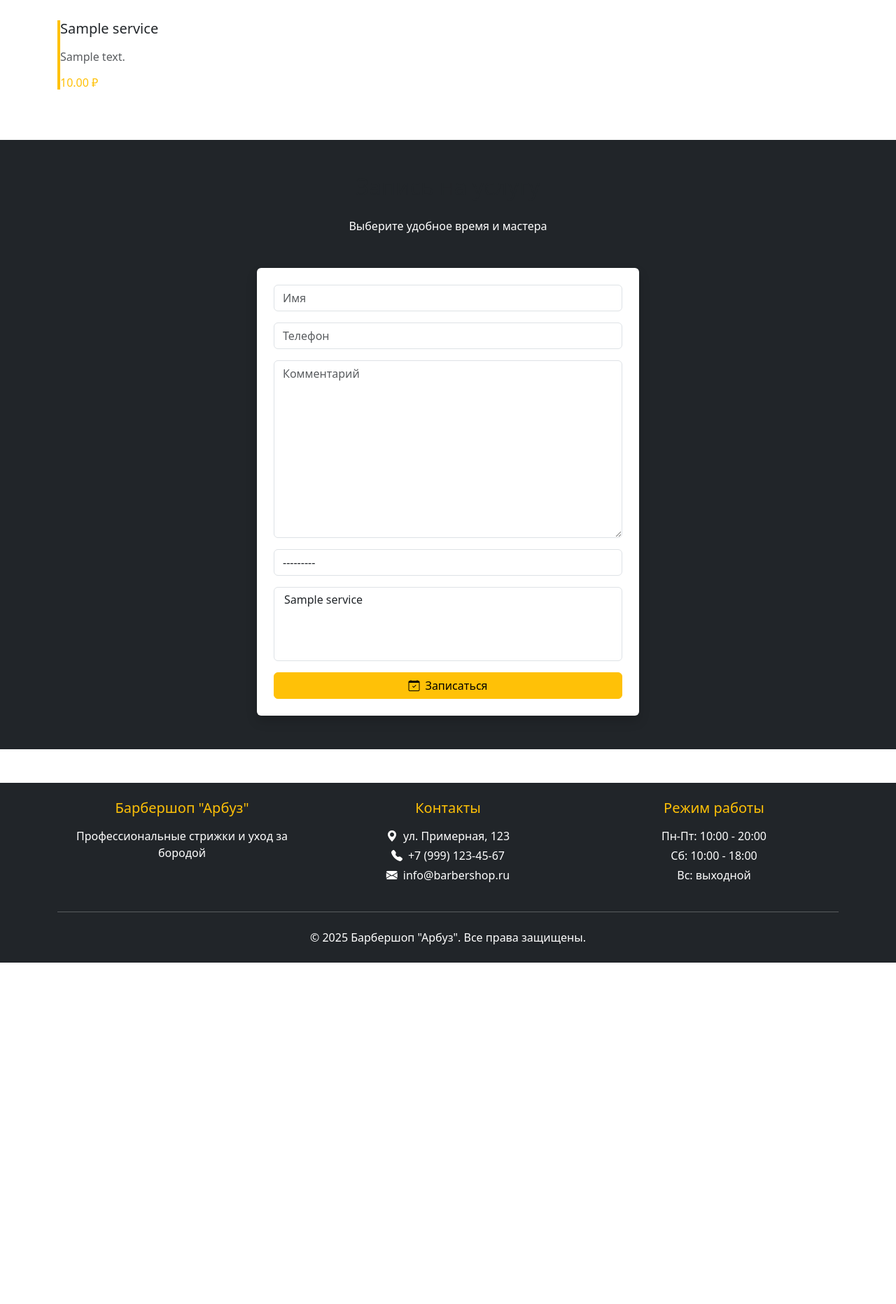
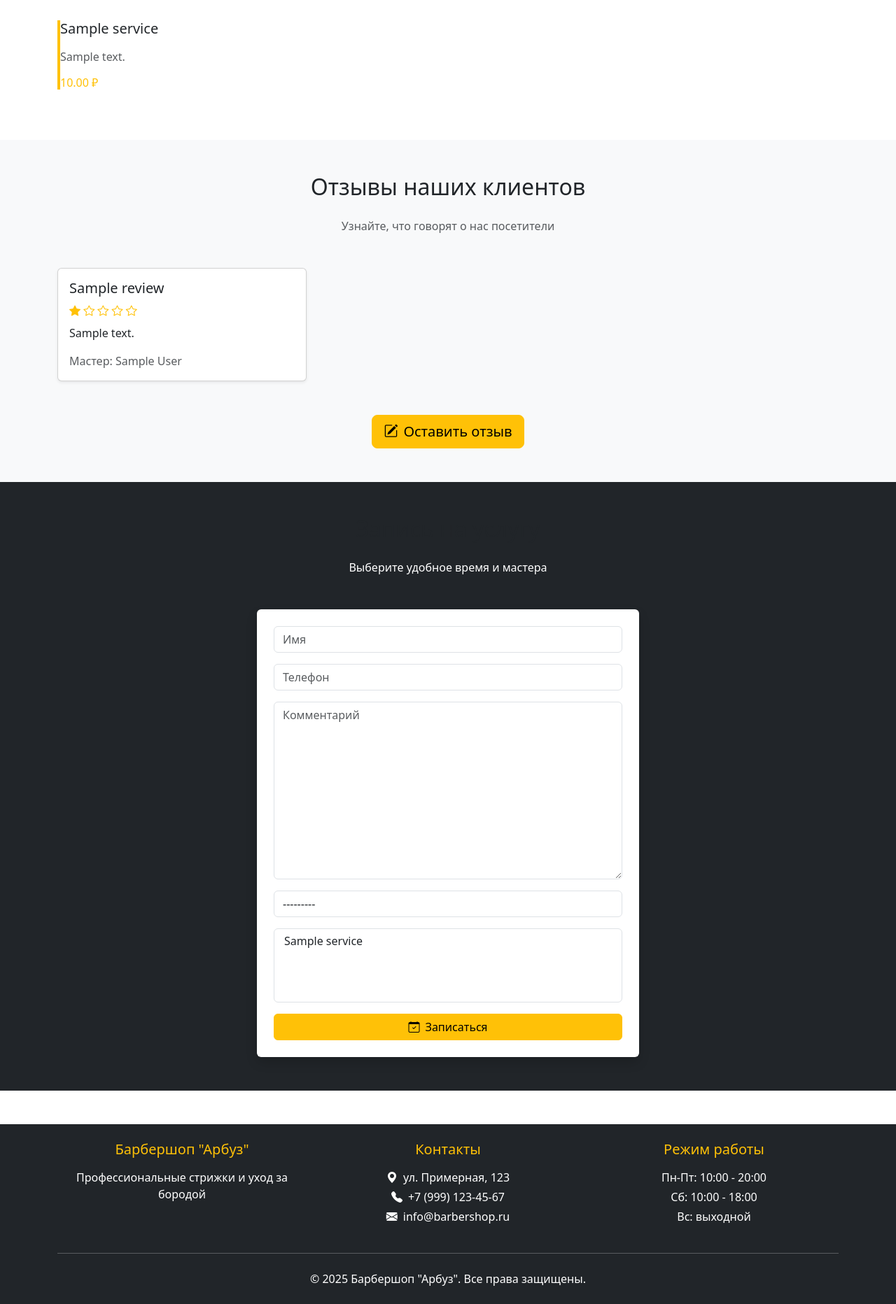
Before and after one commit to OlegVovchenko/Django_sing_up_for_services, a Django app: page / in a window 1280 px wide. Shown: the part 1696-3560 px from the top of the page at 70% size. Before the commit the page ends 3072 px from the top, so only its background shows below. Run offline with Django 5.2, Linux system fonts and the light colour scheme; tables that the repository leaves empty hold one stand-in row (values such as "Sample post"); grey boxes marked "Sample" are stand-in pictures.

Commit message:
reviews: отображаем отзывы на главной странице, возможность создать отзыв, также отзывы в меню сверху

```diff
--- a/core/templates/base.html
+++ b/core/templates/base.html
@@ -54,6 +54,9 @@
               </li>
               <li class="nav-item">
                 <a class="nav-link" href="/#services">Услуги</a>
+              </li>
+              <li class="nav-item">
+                <a class="nav-link" href="/#reviews">Отзывы</a>
               </li>
               <li class="nav-item">
                 <a
--- a/core/templates/main.html
+++ b/core/templates/main.html
@@ -80,6 +80,43 @@
     </div>
 </section>
 
+<!--Отзывы-->
+<section id="reviews" class="py-5 bg-light">
+    <div class="container">
+        <h2 class="text-center mb-4">Отзывы наших клиентов</h2>
+        <p class="text-center text-muted mb-5">Узнайте, что говорят о нас посетители</p>
+
+        <div class="row">
+            {% for review in reviews %}
+            <div class="col-md-4 mb-4">
+                <div class="card h-100 shadow-sm">
+                    <div class="card-body">
+                        <h5 class="card-title">{{ review.name }}</h5>
+                        <p class="text-warning mb-2">
+                            {% for i in "12345"|make_list %}
+                                {% if forloop.counter <= review.rating %}
+                                    <i class="bi bi-star-fill"></i>
+                                {% else %}
+                                    <i class="bi bi-star"></i>
+                                {% endif %}
+                            {% endfor %}
+                        </p>
+                        <p class="card-text">{{ review.text }}</p>
+                        <p class="text-muted mb-0">Мастер: {{ review.master }}</p>
+                    </div>
+                </div>
+            </div>
+            {% endfor %}
+        </div>
+
+        <div class="text-center mt-4">
+            <a href="{% url 'review_create' %}" class="btn btn-warning btn-lg">
+                <i class="bi bi-pencil-square me-2"></i>Оставить отзыв
+            </a>
+        </div>
+    </div>
+</section>
+
 <!--Форма записи-->
 <section id="orderForm" class="py-5 bg-dark text-white">
     <div class="container">
--- a/core/views.py
+++ b/core/views.py
@@ -1,7 +1,7 @@
 from django.views.generic import TemplateView, ListView
 from django.shortcuts import redirect
 from .forms import VisitForm, ReviewForm
-from .models import Master, Service, Visit
+from .models import Master, Service, Visit, Review
 from django.views.generic.edit import CreateView
 from django.db.models import Q
 
@@ -10,8 +10,8 @@ MENU = [
     {"title": "Главная", "url": "/", "active": True},
     {"title": "Мастера", "url": "/#masters/", "active": True},
     {"title": "Услуги", "url": "/#services/", "active": True},
-    # {'title': 'Отзывы', 'url': '/#reviews/', 'active': True},
-    # {'title': 'Оставить отзыв', 'url': '/reviews/create/', 'active': True},
+    {'title': 'Отзывы', 'url': '/#reviews/', 'active': True},
+    {'title': 'Оставить отзыв', 'url': '/reviews/create/', 'active': True},
     {"title": "Запись на стрижку", "url": "/#orderForm", "active": True},
 ]
 
@@ -32,6 +32,7 @@ class IndexView(CreateView):
         context["menu"] = MENU
         context["masters"] = Master.objects.all()
         context["services"] = Service.objects.all()
+        context["reviews"] = Review.objects.filter(status=0).order_by('-created_at')[:6]  # Показываем 6 последних опубликованных отзывов
         return context
 
 
```
